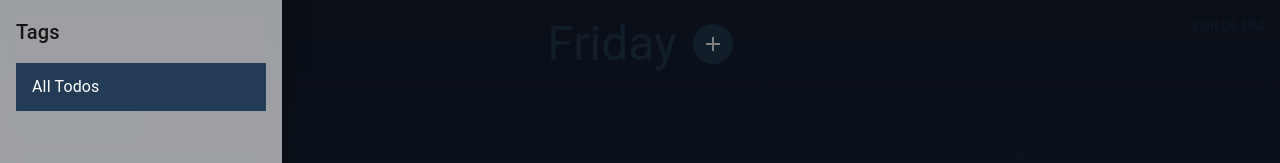
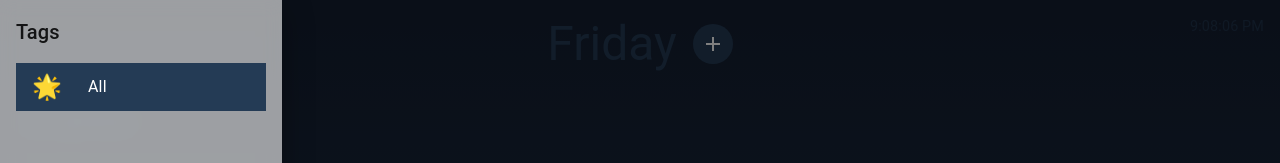
Before and after one commit to aaronbeall/todai, a React (Vite) app: page / in a window 1280 px wide. Both pictures are taken after a click on the button 36 px from the left and 36 px from the top of the page. Shown: the top 163 px of the page. Built offline with nearby package versions, Linux system fonts and the light colour scheme; some icons are missing.

Commit message:
feat: Add icon to "All Todos" list item for improved visual representation

```diff
--- a/src/App.tsx
+++ b/src/App.tsx
@@ -1,7 +1,7 @@
 import { useState, useEffect, useRef } from 'react';
 import { TextField, Button, Stack, Card, CardContent, Typography, Box, IconButton, Drawer, List, ListItem, ListItemText, Chip, ListItemIcon, Badge, ListItemButton, Dialog, DialogActions, DialogContent, DialogTitle, Slider } from '@mui/material';
 import MenuIcon from '@mui/icons-material/Menu';
-import { Edit, Archive, Delete, Add } from '@mui/icons-material';
+import { Edit, Archive, Delete, Add, ViewList } from '@mui/icons-material';
 import { addTodo, getTodos, deleteTodo, getTags, Todo, Tag } from './db';
 import { getGradientBackground, getTitleColor } from './theme';
 import './App.css';
@@ -160,7 +160,10 @@ function App() {
                 },
               }}
             >
-              <ListItemText primary="All Todos" />
+              <ListItemIcon>
+                <span role="img" aria-label="all-items" style={{ fontSize: '1.5rem', color: selectedTag === null ? 'white' : 'inherit' }}>🌟</span>
+              </ListItemIcon>
+              <ListItemText primary="All" />
             </ListItemButton>
             {tags.map((tag) => {
               const incompleteCount = todos.filter(
```
